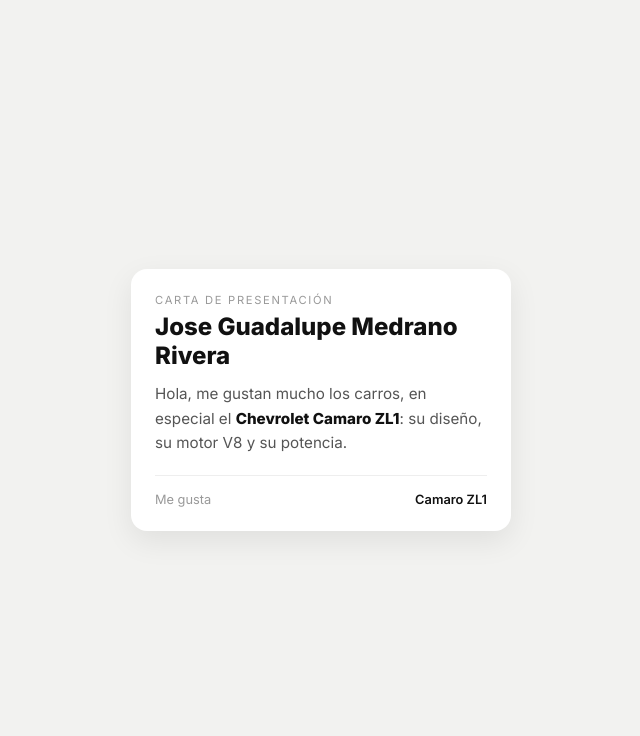
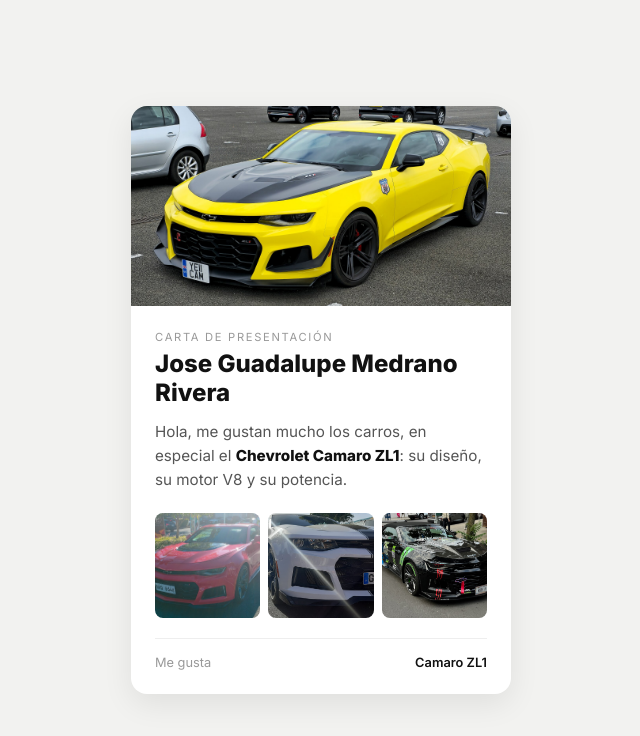
Before and after one commit to 24040050-vico/Carta-Presentacion, a plain HTML site: page index.html in a window 1280 px wide. Shown: the whole page, without its empty margins (319-959 px from the left). Drawn offline with Linux system fonts and the light colour scheme.

Commit message:
agregue las imagenes

```diff
--- a/index.html
+++ b/index.html
@@ -10,6 +10,8 @@
 <body>
 
   <article class="card">
+    <img class="card__cover" src="assets/img/zl1-amarillo.jpg" alt="Chevrolet Camaro ZL1 amarillo">
+
     <div class="card__body">
       <p class="card__tag">Carta de presentación</p>
       <h1 class="card__name">Jose Guadalupe Medrano Rivera</h1>
@@ -17,6 +19,12 @@
         Hola, me gustan mucho los carros, en especial el
         <strong>Chevrolet Camaro ZL1</strong>: su diseño, su motor V8 y su potencia.
       </p>
+
+      <div class="card__likes">
+        <img src="assets/img/zl1-rojo.jpg" alt="Camaro ZL1 rojo">
+        <img src="assets/img/zl1-blanco.jpg" alt="Camaro ZL1 blanco">
+        <img src="assets/img/zl1-negro-frente.jpg" alt="Camaro ZL1 negro">
+      </div>
 
       <div class="card__footer">
         <span>Me gusta</span>
--- a/styles.css
+++ b/styles.css
@@ -17,6 +17,13 @@
   border-radius: 16px;
   overflow: hidden;
   box-shadow: 0 10px 30px rgb(0 0 0 / .08);
+}
+
+.card__cover {
+  width: 100%;
+  height: 200px;
+  object-fit: cover;
+  display: block;
 }
 
 .card__body { padding: 24px; }
@@ -43,6 +50,21 @@
 
 .card__text strong { color: #111; }
 
+.card__likes {
+  display: grid;
+  grid-template-columns: repeat(3, 1fr);
+  gap: 8px;
+  margin-top: 20px;
+}
+
+.card__likes img {
+  width: 100%;
+  aspect-ratio: 1;
+  object-fit: cover;
+  border-radius: 8px;
+  display: block;
+}
+
 .card__footer {
   margin-top: 20px;
   padding-top: 16px;
```
Also changed, not shown: assets/img/zl1-amarillo.jpg (added), assets/img/zl1-blanco.jpg (added), assets/img/zl1-negro-frente.jpg (added), assets/img/zl1-rojo.jpg (added).
